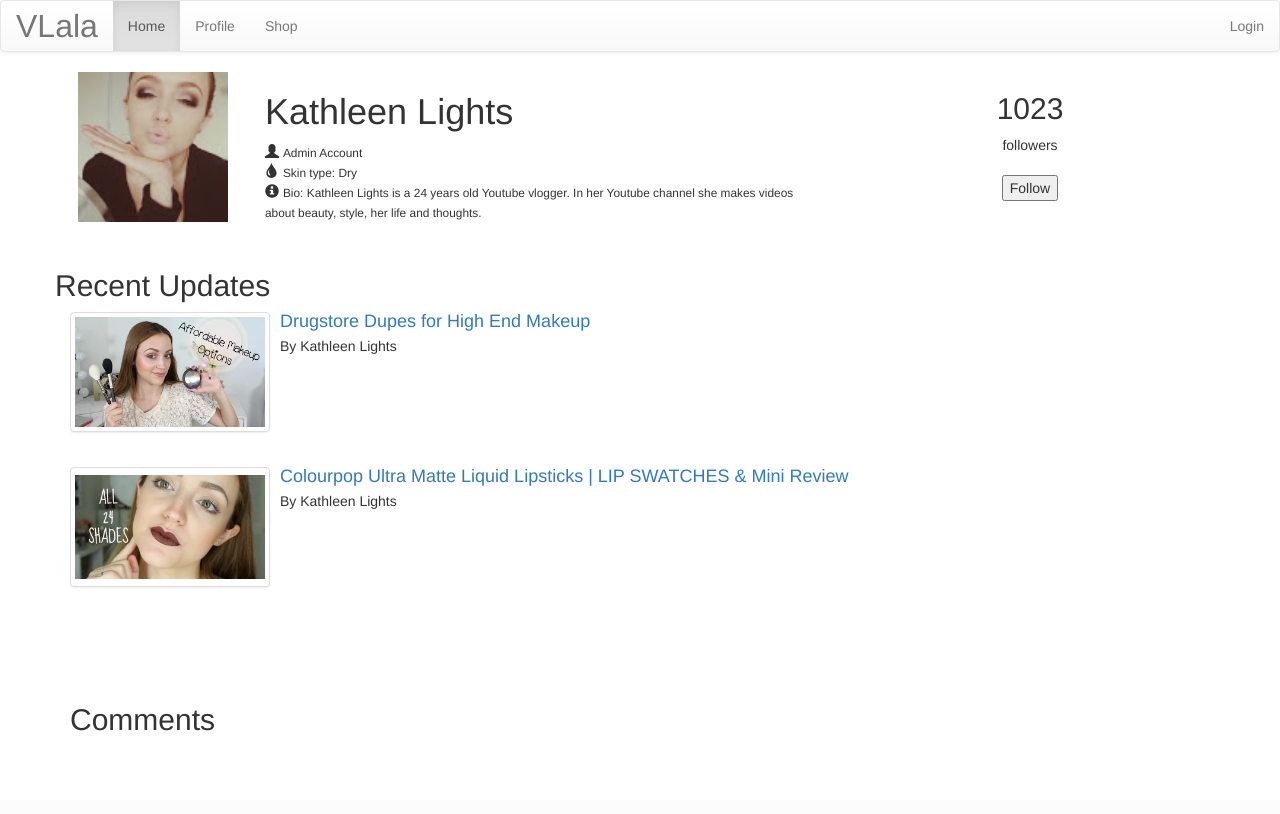
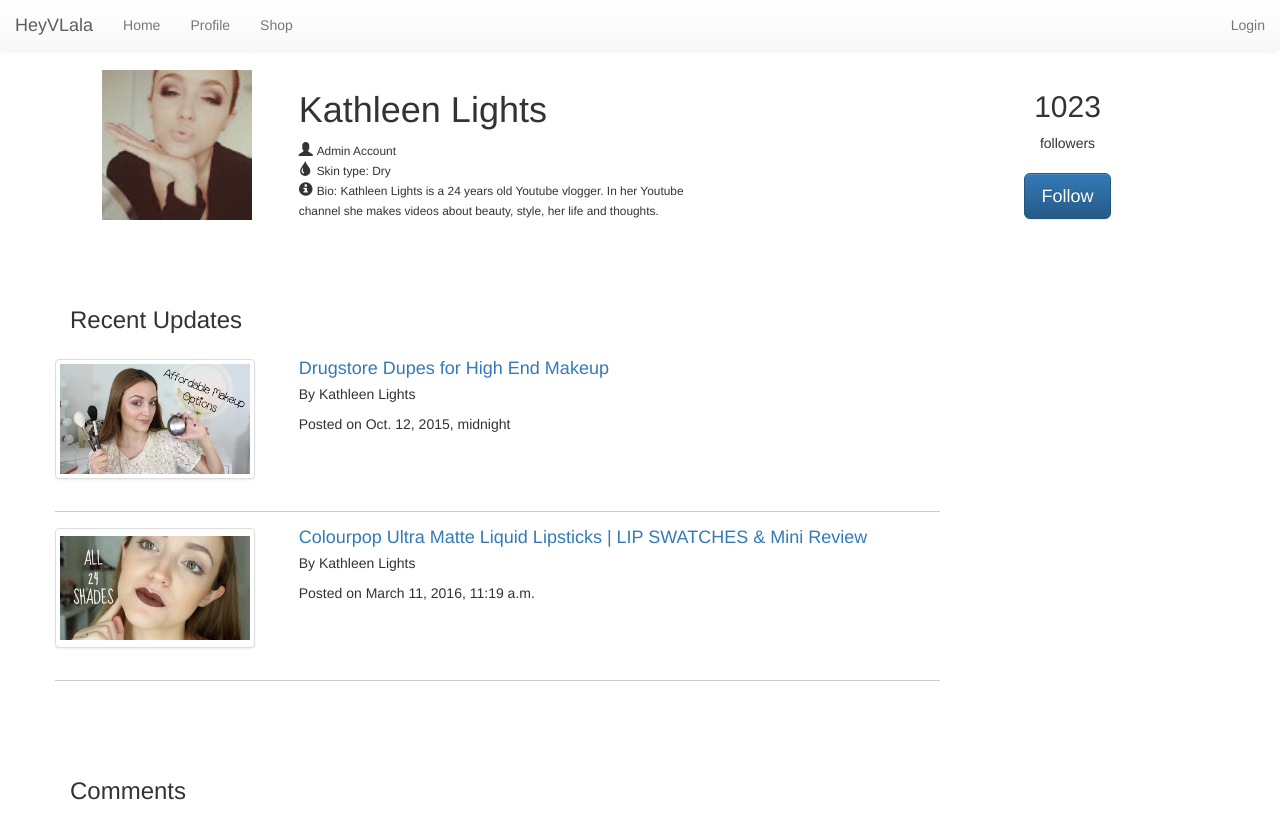
Before and after one commit to lehedonist/hvprototype, a Django app: page /userprofile/user/1/ in a window 1280 px wide. Before the commit the page ends 731 px from the top, so only its background shows below. Run offline with Django 3.2, Linux system fonts and the light colour scheme; data comes from the database, SQL or seed files in the repository; both versions use the stored data as it was after the commit; some libraries are stand-ins or nearby versions.

Commit message:
Updated app

```diff
--- a/userprofile/static/userprofile/style.css
+++ b/userprofile/static/userprofile/style.css
@@ -2,18 +2,16 @@
     background-color: #ffffff;
     margin-top: 0;
     padding: 10px 20px 10px 40px;
+    drop-shadow:none;
 }
 
-.navbar {
-    color: #ffffff;
-    margin-top: 0;
-    text-decoration: none;
+.navbar-default {
+
+  border-style:none;
+  max-height:10pt;
+}
+
+.h1 {
+
 
 }
-
-.navbar-brand {
-    color: #ffffff;
-    font-size: 24pt;
-    text-decoration: none;
-
-}
--- a/userprofile/templates/userprofile/index.html
+++ b/userprofile/templates/userprofile/index.html
@@ -12,19 +12,21 @@
 <body>
 	<nav role="navigation" class="navbar navbar-default">
 	    <!-- Brand and toggle get grouped for better mobile display -->
-	    <div class="navbar-header">
+	    <div class="navbar-default">
 	        <button type="button" data-target="#navbarCollapse" data-toggle="collapse" class="navbar-toggle">
 	            <span class="sr-only">Toggle navigation</span>
 	            <span class="icon-bar"></span>
 	            <span class="icon-bar"></span>
 	            <span class="icon-bar"></span>
 	        </button>
-	        <a href="#" class="navbar-brand">VLala</a>
+	          <a class="navbar-brand" href="#">
+		        HeyVLala
+		      </a>
 	    </div>
 	    <!-- Collection of nav links and other content for toggling -->
 	    <div id="navbarCollapse" class="collapse navbar-collapse">
 	        <ul class="nav navbar-nav">
-	            <li class="active"><a href="#">Home</a></li>
+	            <li><a href="#">Home</a></li>
 	            <li><a href="#">Profile</a></li>
 	            <li><a href="#">Shop</a></li>
 	        </ul>
@@ -42,15 +44,15 @@
 	<script src="https://ajax.googleapis.com/ajax/libs/jquery/1.11.3/jquery.min.js"></script>
     <script src="https://maxcdn.bootstrapcdn.com/bootstrap/3.3.6/js/bootstrap.min.js"></script>
 
-<div class="container" align="center" style="padding-bottom:20pt">
-    <div class ="row" >
+<div class="container" >
+    <div class="col-md-9">
+	    <div class ="row" style="padding-bottom:50pt">
 
-    		<div class="col-md-2">
-    			<img class="circle" src="{{ user.profile_picture.url }}" height="150px" alt="Profile Picture" /><br>
+	    		<div class="col-md-3 col-lg-3" align="center" >
+	    			<img class="" src="{{ user.profile_picture.url }}" height="150px" alt="Profile Picture" /><br>
 
 				</div>
-
-			<div class="col-md-6" align="left">
+				<div class="col-md-6 col-lg-6" align="left">
 					<h1>{{ user.name }}</h1>
 	    			{% if user.verified_user %}
 				        <small> <span class ="glyphicon glyphicon-ok"></span> Verified User</small>
@@ -62,51 +64,35 @@
 				    <br><span class ="glyphicon glyphicon-info-sign"></span> <small>Bio: {{user.description}}</small>
 				</div>
 
-			<div class="col-md-4"><h2 style="inline">{{ user.follower_count }} </h2>followers
-				<br><br><button>Follow</button>
-			</div>
 
-	</div>
-
-</div>
-
-
-<div class="container">
-    <div class ="row">
-    	<h2>Recent Updates</h2>
 		</div>
 
 		<div class="row" style="padding-bottom:50pt;">
 
-		<div class="col-md-12 col-lg-12">
+			<h3>Recent Updates</h3>
+
 			<ul class="media-list main-list">
 			{% for post in user.post_set.all %}
-
+			<div class="row" style="padding-bottom:9pt;padding-top:12pt;border-bottom: 1px solid #ccc;">
 			  <li class="media">
-			    <a class="pull-left" href="#">
+			    <a class="pull-left" href="{% url 'userprofile:post' post.id %}">
 			      <img class="thumbnail" style="width:150pt;height:90pt;" src="{{post.thumbnail.url}}" alt="...">
 			    </a>
 			    <div class="media-body">
-			      <h4 class="media-heading"><a href="{% url 'userprofile:post' post.id %}">{{ post.post_title }}</a></h4>
-			      <p class="by-author">By {{user.name}}</p>
+			      <h4 class="media-heading" style="margin-left:5%" ><a href="{% url 'userprofile:post' post.id %}">{{ post.post_title }}</a></h4>
+			      <p class="by-author" style="margin-left:5%">By {{user.name}}</p>
+			      <p class="by-author" style="margin-left:5%">Posted on {{post.pub_date}}</p>
 			    </div>
 			  </li>
-
+			</div>
 			  {% endfor %}
 			  </ul>
-		</div>
+
 
 		</div>
 
-
-			</ul>
-    	</div>
-</div>
-
-<div class="container">
 		<div class ="row">
-    	<div class="col-md-8 col-lg-8">
-    		<h2>Comments</h2>
+	    		<h3>Comments</h3>
 				<div id="disqus_thread"></div>
 					<script>
 					/**
@@ -129,8 +115,19 @@
 					})();
 					</script>
 					<noscript>Please enable JavaScript to view the <a href="https://disqus.com/?ref_noscript" rel="nofollow">comments powered by Disqus.</a></noscript>
+
 		</div>
 	</div>
+	<div class="col-md-3" align="center">
+		<div class="row">
+			<h2 style="inline">{{ user.follower_count }} </h2>followers
+		</div>
+		<div class="row">
+			<br><button class="btn btn-primary btn-lg">Follow</button>
+		</div>
+
+	</div>
+
 
 
 </body>
--- a/userprofile/urls.py
+++ b/userprofile/urls.py
@@ -9,4 +9,6 @@ urlpatterns = [
     url(r'^post/(?P<pk>[0-9]+)/$', views.PostView.as_view(), name='post'),
     url(r'^media/(?P<path>.*)$', 'django.views.static.serve',
              {'document_root': settings.MEDIA_ROOT}),
+    url(r'^$', views.HomeView, name='home'),
+
 ]
--- a/userprofile/views.py
+++ b/userprofile/views.py
@@ -1,6 +1,7 @@
 from django.http import HttpResponse,HttpResponseNotFound
 from .models import User, Post, Product
 from django.views import generic
+from django.shortcuts import render
 
 class ProfileView(generic.DetailView):
 	model = User
@@ -10,8 +11,8 @@ class PostView(generic.DetailView):
 	model = Post
 	template_name ='userprofile/post.html'
 
-class HomeView(generic.DetailView):
-    template_name ='userprofile/home.html'
+def HomeView(request):
+    return render(request, 'userprofile/home.html', {})
 
 class ProductView(generic.DetailView):
 	model = Product
```
Also changed, not shown: userprofile/templates/userprofile/post.html (+5 -4 lines), db.sqlite3, hvprototype/media/cpultramatte.jpg (added), hvprototype/media/cpultramatte_fV5HUHd.jpg (added), hvprototype/media/thumb1.webp (deleted), hvprototype/media/thumb2.png (added), hvprototype/media/thumb2_HotGhYa.png (added), hvprototype/urls.py (line endings or trailing spaces), userprofile/static/userprofile/bootstrap-theme.min.css, 1 other file. Lines whose indentation alone changed are shown as unchanged.
